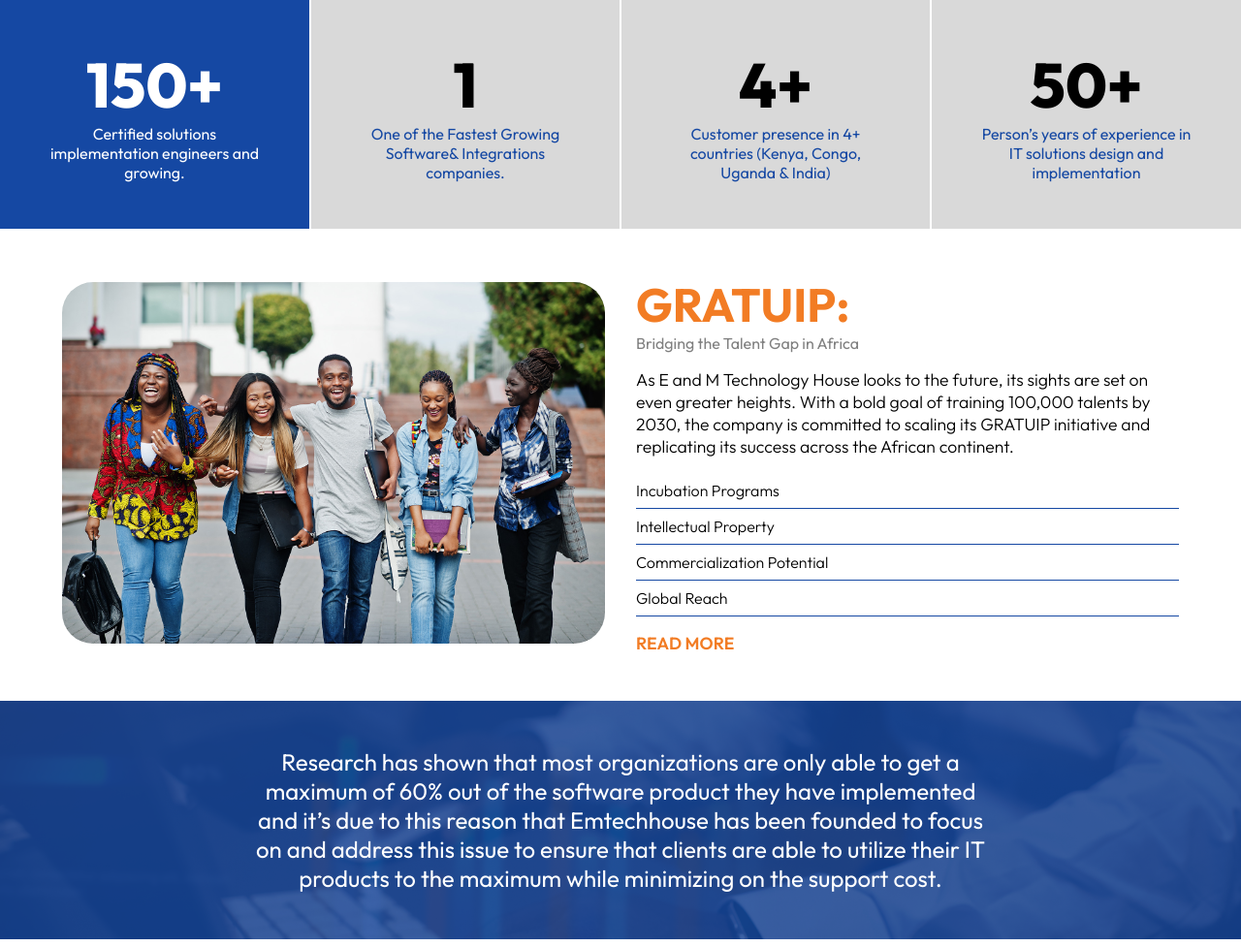
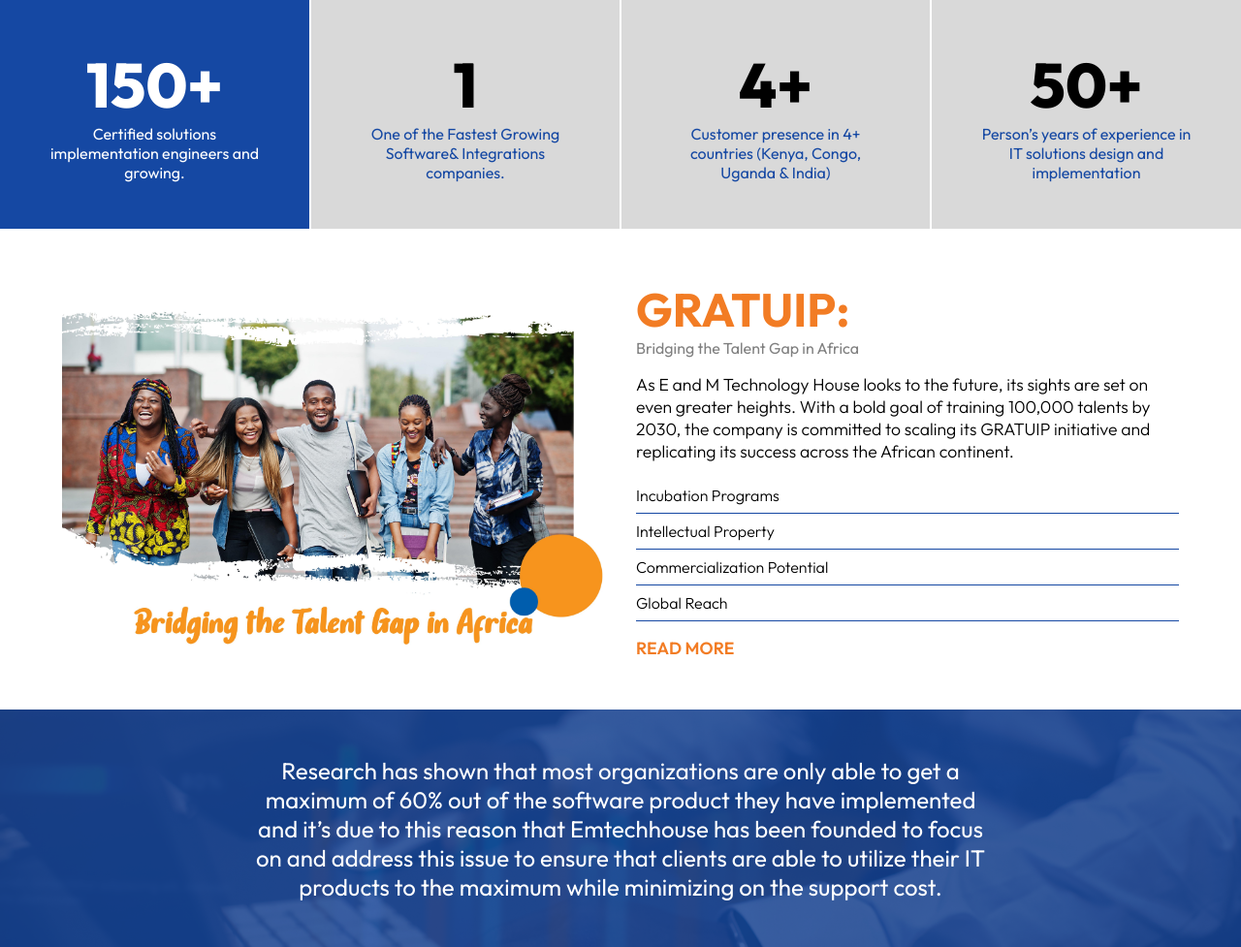
Before and after one commit to OvasisGroup/emtech, a Django app: page / in a window 1280 px wide. Shown: the part 1367-2344 px from the top of the page at 97% size. Run offline with Django 3.2, Linux system fonts and the light colour scheme; data comes from the database, SQL or seed files in the repository; some libraries are stand-ins or nearby versions.

Commit message:
services

```diff
--- a/website/templates/index.html
+++ b/website/templates/index.html
@@ -79,7 +79,7 @@
 
 <section class="gratuip-section">
     <div class="gratuip_left">
-        <img src="{% static 'images/students.jpg' %}" width="100%" data-aos="fade-up" />
+        <img src="{% static 'images/talent.jpg' %}" width="100%" data-aos="fade-up" />
     </div>
     <div class="gratuip_right">
         <h2 data-aos="fade-up-left">GRATUIP: </h2>
```
Also changed, not shown: website/static/images/talent.jpg (added), 2 other files.
